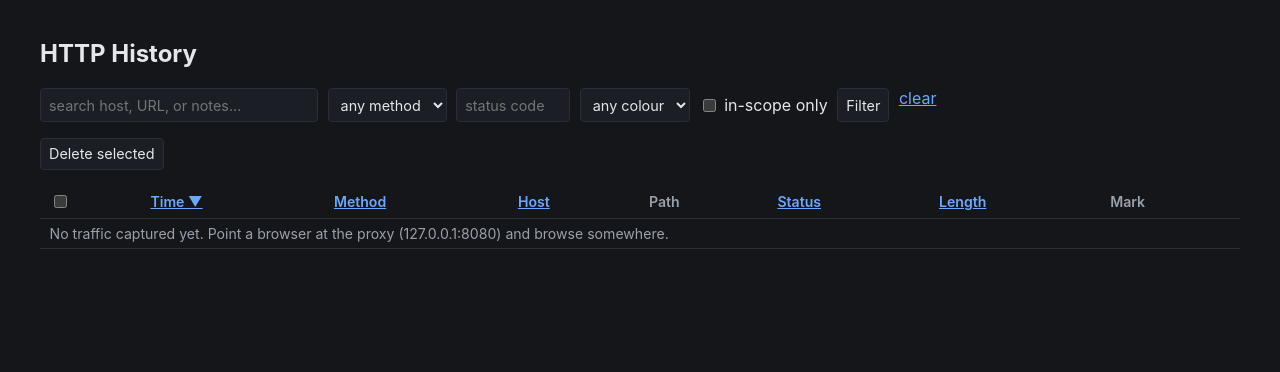
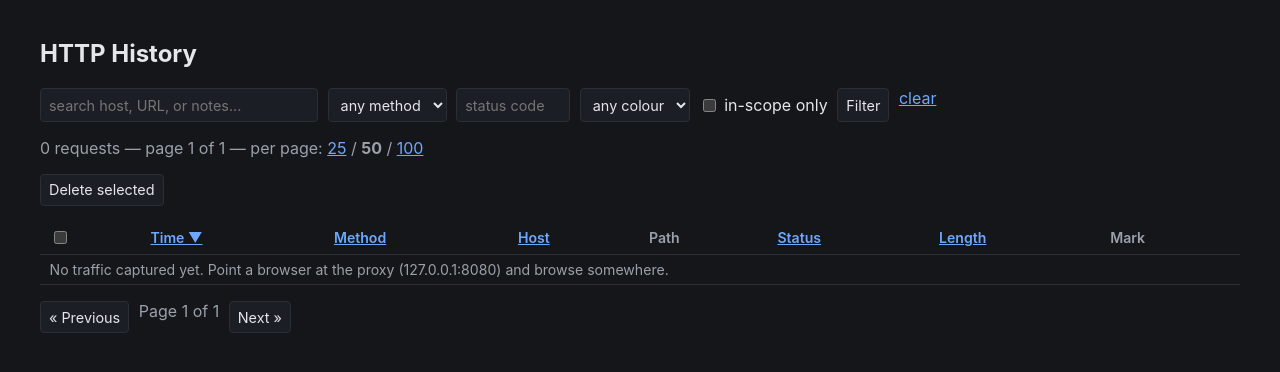
Before and after one commit to AlaBYahya/interceptor, a Django app: page /traffic/ in a window 1280 px wide; the page is wider, and only the part inside the window is pictured. Shown: the part 56-428 px from the top of that part. Run offline with Django 5.2, Linux system fonts and the light colour scheme; the visitor is signed in with stand-in values (Sample User, id 1); data comes from the database, SQL or seed files in the repository; data that the repository does not hold is empty; parts of the project's set-up code (start-up, migrations or seed data) failed here and were passed over.

Commit message:
Add pagination to Traffic history (25/50/100 per page)
The history table had no pagination at all, just a hard cap at 500 rows
with no way to see anything beyond that or navigate. Replaced with
Django's Paginator, a per-page selector (25/50/100, default 50), and
prev/next controls that preserve the current filters/sort. Surfaced by
a real capture session generating 4000+ flows.

```diff
--- a/django/templates/traffic/history.html
+++ b/django/templates/traffic/history.html
@@ -4,7 +4,7 @@
 {% block content %}
 <h2>HTTP History</h2>
 {% if flows %}
-<form method="post" action="{% url 'traffic:history_clear' %}" onsubmit="return confirm('Delete all {{ flows|length }}+ captured requests for this project? This cannot be undone.');" style="margin-bottom: 0.6rem;">
+<form method="post" action="{% url 'traffic:history_clear' %}" onsubmit="return confirm('Delete all {{ page_obj.paginator.count }} captured requests for this project? This cannot be undone.');" style="margin-bottom: 0.6rem;">
     {% csrf_token %}
     <button type="submit">Clear all history</button>
 </form>
@@ -35,6 +35,13 @@
     <button type="submit">Filter</button>
     <a href="{% url 'traffic:history' %}">clear</a>
 </form>
+
+<p class="muted">
+    {{ page_obj.paginator.count }} request{{ page_obj.paginator.count|pluralize }} —
+    page {{ page_obj.number }} of {{ page_obj.paginator.num_pages }} —
+    per page:
+    {% for n, url in per_page_urls.items %}{% if n == per_page %}<strong>{{ n }}</strong>{% else %}<a href="{{ url }}">{{ n }}</a>{% endif %}{% if not forloop.last %} / {% endif %}{% endfor %}
+</p>
 
 <form id="bulk-delete-form" method="post" action="{% url 'traffic:flow_delete_selected' %}" onsubmit="return confirm('Delete the selected requests?');">
     {% csrf_token %}
@@ -86,4 +93,9 @@
         {% endfor %}
     </tbody>
 </table>
+<p class="filters">
+    {% if prev_url %}<a href="{{ prev_url }}"><button type="button">&laquo; Previous</button></a>{% else %}<button type="button" disabled>&laquo; Previous</button>{% endif %}
+    <span class="muted">Page {{ page_obj.number }} of {{ page_obj.paginator.num_pages }}</span>
+    {% if next_url %}<a href="{{ next_url }}"><button type="button">Next &raquo;</button></a>{% else %}<button type="button" disabled>Next &raquo;</button>{% endif %}
+</p>
 {% endblock %}
--- a/django/traffic/views.py
+++ b/django/traffic/views.py
@@ -5,6 +5,7 @@ from urllib.parse import urlencode, urlparse
 from django.conf import settings
 from django.contrib import messages
 from django.contrib.auth.decorators import login_required
+from django.core.paginator import Paginator
 from django.db.models.functions import Length
 from django.http import JsonResponse
 from django.shortcuts import get_object_or_404, redirect, render
@@ -114,19 +115,38 @@ def history(request):
         order_field if direction == "asc" else f"-{order_field}"
     )
 
-    flows = list(flows[:500])
+    per_page = request.GET.get("per_page", "50")
+    if per_page not in ("25", "50", "100"):
+        per_page = "50"
+    paginator = Paginator(flows, int(per_page))
+    page_obj = paginator.get_page(request.GET.get("page"))
+    flows = list(page_obj.object_list)
 
     # Column header links: preserve the current filters, flip direction if
-    # already sorted by that column, else default to ascending.
+    # already sorted by that column, else default to ascending. Changing
+    # sort intentionally drops back to page 1 rather than carrying a page
+    # number that may not exist under the new ordering's row count.
     base_params = {k: v for k, v in {"q": q, "method": method, "status": status, "review_status": review_status}.items() if v}
     if scope_only:
         base_params["scope_only"] = "1"
+    if per_page != "50":
+        base_params["per_page"] = per_page
 
     sort_urls, sort_arrows = {}, {}
     for col in SORT_FIELDS:
         next_dir = "desc" if (sort == col and direction == "asc") else "asc"
         sort_urls[col] = "?" + urlencode({**base_params, "sort": col, "dir": next_dir})
         sort_arrows[col] = ("▲" if direction == "asc" else "▼") if sort == col else ""
+
+    # Pagination links preserve every current filter/sort/per_page choice,
+    # only the page number changes.
+    page_params = {**base_params, "sort": sort, "dir": direction}
+    prev_url = "?" + urlencode({**page_params, "page": page_obj.previous_page_number()}) if page_obj.has_previous() else None
+    next_url = "?" + urlencode({**page_params, "page": page_obj.next_page_number()}) if page_obj.has_next() else None
+    per_page_urls = {
+        n: "?" + urlencode({**{k: v for k, v in page_params.items() if k != "per_page"}, "per_page": n})
+        for n in ("25", "50", "100")
+    }
 
     # Attach each flow's highest-severity finding so history rows can be
     # highlighted (out-of-line import to avoid a circular import at app-load
@@ -151,6 +171,11 @@ def history(request):
             "filters": {"q": q, "method": method, "status": status, "scope_only": scope_only, "review_status": review_status},
             "sort_urls": sort_urls,
             "sort_arrows": sort_arrows,
+            "page_obj": page_obj,
+            "prev_url": prev_url,
+            "next_url": next_url,
+            "per_page": per_page,
+            "per_page_urls": per_page_urls,
         },
     )
 
```
